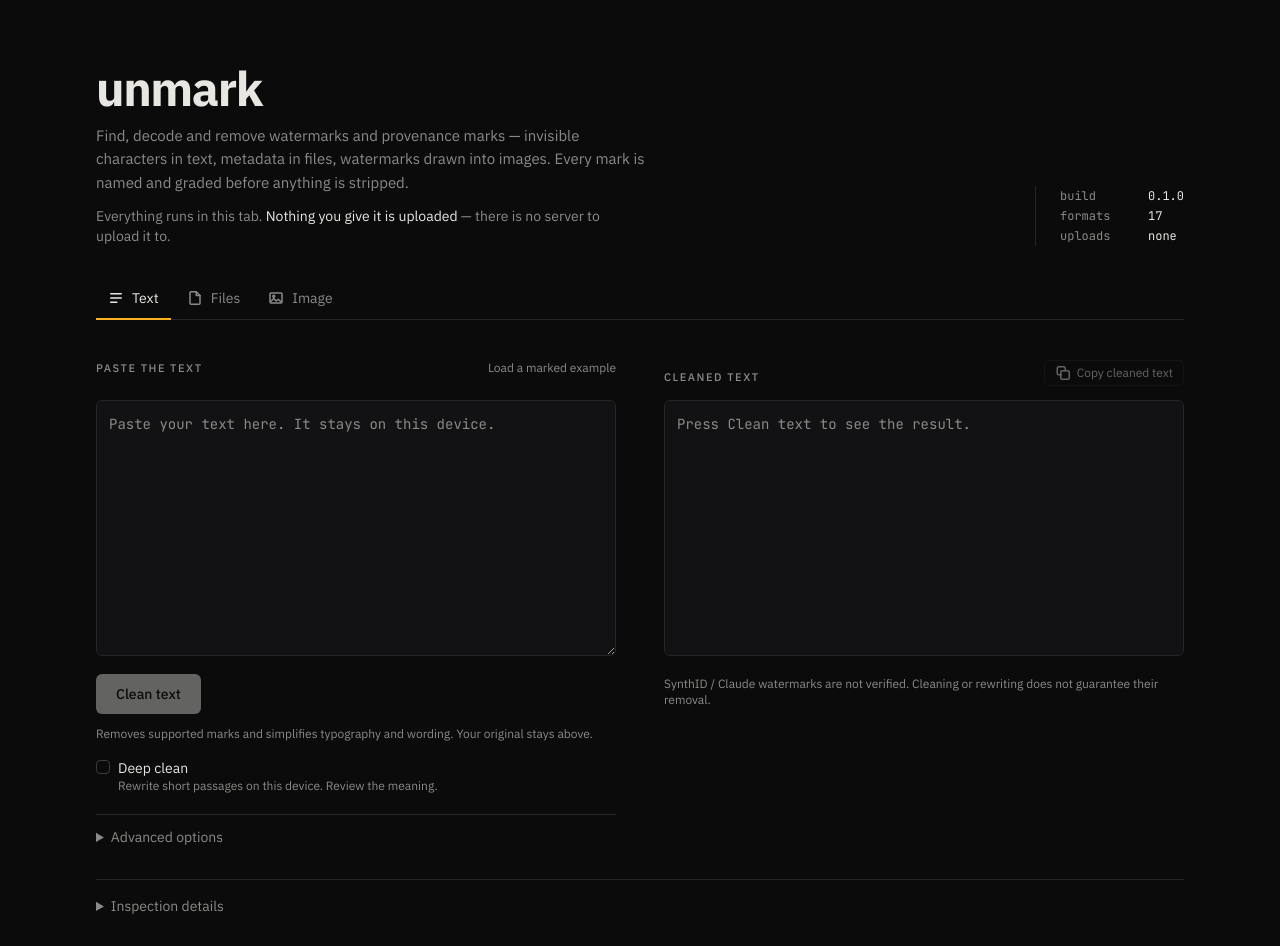
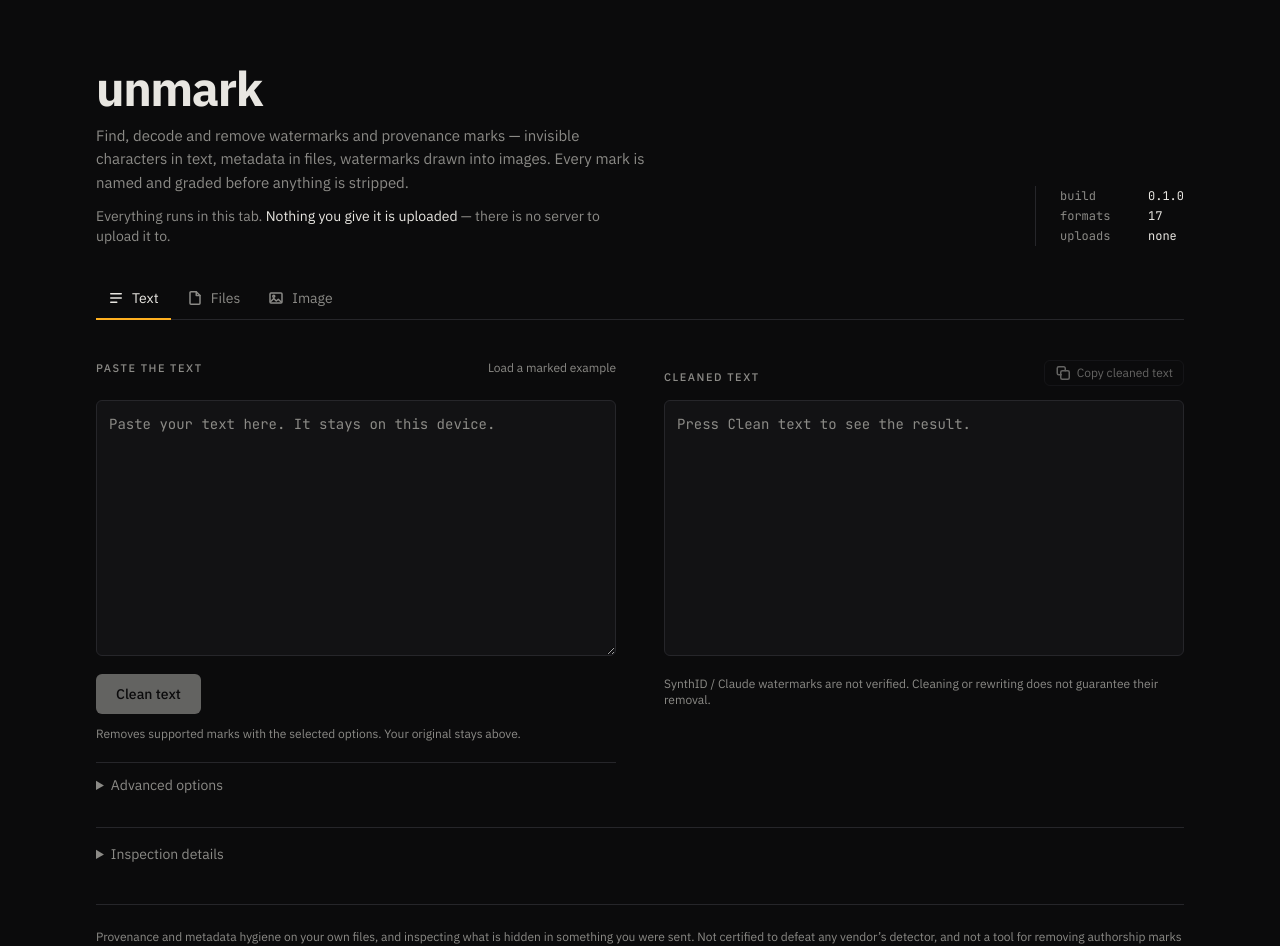
Before and after one commit to maxgfr/unmark, a React (Vite) app: page / in a window 1280 px wide. Shown: the top 946 px of the page. Built offline with nearby package versions, Linux system fonts and the light colour scheme.

Commit message:
Simplify text cleaning controls and skip empty Deep rewrites (#2)
* fix(text): consolidate cleaning controls and skip empty rewrites

* docs(ui): clarify that Deep clean is an optional AI rewrite

```diff
--- a/scripts/smoke-text-model.mjs
+++ b/scripts/smoke-text-model.mjs
@@ -28,6 +28,7 @@
     await page
       .getByLabel('Text to inspect')
       .fill('The team completed the report. They sent it to the client.')
+    await page.getByText('Advanced options', { exact: true }).click()
     await page.getByText('Deep clean', { exact: true }).click()
     const start = requests.length
     await page.getByRole('button', { name: 'Clean text', exact: true }).click()
--- a/src/ui/TextTab.tsx
+++ b/src/ui/TextTab.tsx
@@ -110,7 +110,7 @@
     }
     setResult(basic)
     setStatus('')
-    if (!deep) return
+    if (!deep || !basic.text.trim()) return
     if (supported === false) {
       setStatus('Deep clean needs WebGPU. Basic cleaning is ready.')
       return
@@ -159,7 +159,17 @@
         <Section
           title="Paste the text"
           aside={
-            input ? (
+            <div className="flex items-center gap-4">
+              {history.length > 0 ? (
+                <button
+                  type="button"
+                  onClick={undo}
+                  className="py-1 hover:text-[var(--color-bone)]"
+                >
+                  Undo
+                </button>
+              ) : undefined}
+              {input ? (
                 <button
                   type="button"
                   onClick={() => {
@@ -179,7 +189,8 @@
                 >
                   Load a marked example
                 </button>
-            )
+              )}
+            </div>
           }
         >
           <textarea
@@ -207,21 +218,25 @@
                 Cancel
               </button>
             ) : undefined}
-            {history.length > 0 ? (
-              <button type="button" onClick={undo} className={button}>
-                Undo
-              </button>
-            ) : undefined}
           </div>
           <p className="mt-3 text-xs text-[var(--color-muted)]">
-            Removes supported marks and simplifies typography and wording. Your original stays
-            above.
+            {deep
+              ? 'Removes supported marks, then rewrites locally. Review the meaning before sharing.'
+              : 'Removes supported marks with the selected options. Your original stays above.'}
           </p>
-          <div className="mt-4">
+          <details className="mt-5 border-t border-[var(--color-rule)] pt-3">
+            <summary className="cursor-pointer text-sm text-[var(--color-muted)]">
+              <span>Advanced options</span>
+              {deep ? (
+                <span className="ml-2 text-xs text-[var(--color-bone)]">Deep clean on</span>
+              ) : undefined}
+            </summary>
+            <div className="mt-3 flex flex-col gap-4">
+              <div>
                 <Toggle
                   checked={deep}
                   onChange={chooseDeep}
-              hint="Rewrite short passages on this device. Review the meaning."
+                  hint="Optional AI rewrite for short passages. Supported marks are removed even when this is off."
                 >
                   Deep clean
                 </Toggle>
@@ -233,11 +248,9 @@
                   </p>
                 ) : undefined}
               </div>
-          <details className="mt-5 border-t border-[var(--color-rule)] pt-3">
-            <summary className="cursor-pointer text-sm text-[var(--color-muted)]">
-              Advanced options
-            </summary>
-            <div className="mt-3 flex flex-col gap-3">
+              <p className="text-xs text-[var(--color-muted)]">
+                Supported marks are always removed. Adjust the optional changes below.
+              </p>
               <Toggle
                 checked={options.typography === true}
                 onChange={(value) => toggle('typography', value)}
```
Also changed, not shown: 2 other files (tests, documents, lock files or other folders). Lines whose indentation alone changed are shown as unchanged.
